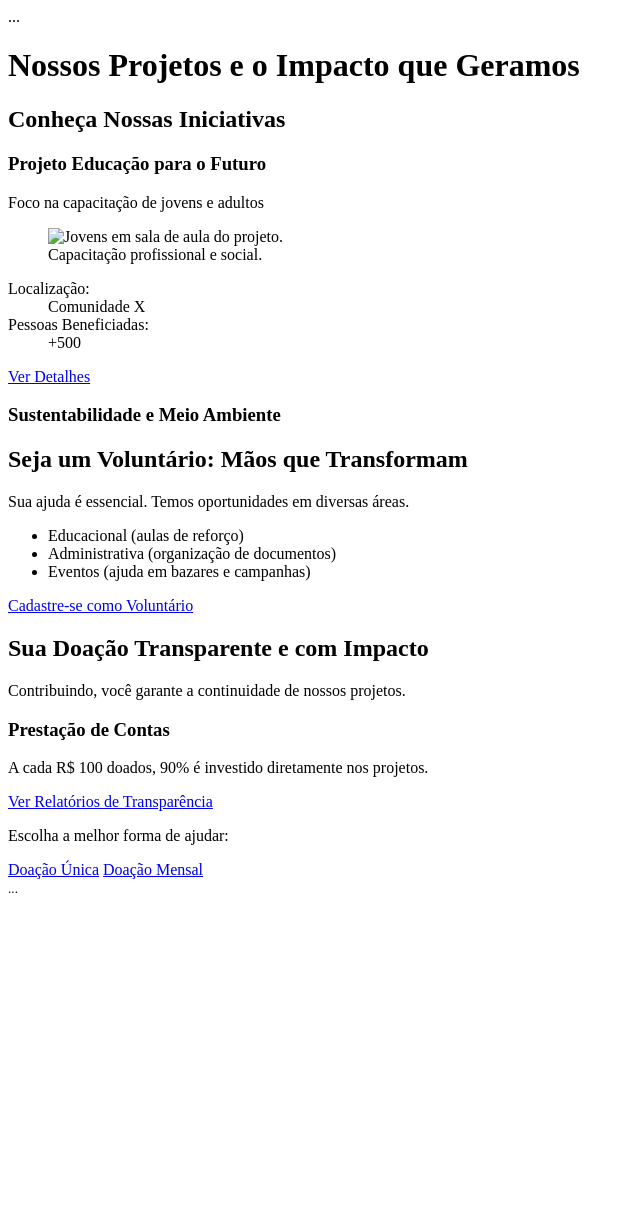
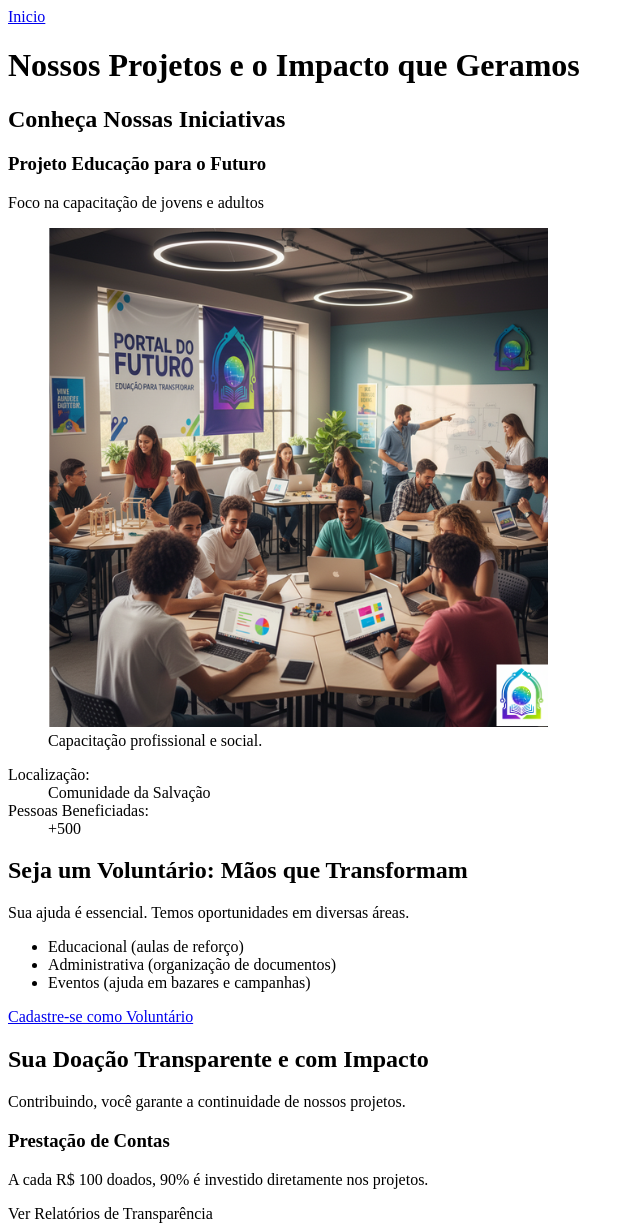
Before and after one commit to RodrisAmorim/1plataforma-ong-frontend, a plain HTML site: page projetos.html in a window 1280 px wide. Shown: the top 1226 px of the page, without its empty margins (0-640 px from the left). Before the commit the page ends 905 px from the top, so only its background shows below. Drawn offline with Linux system fonts and the light colour scheme.

Commit message:
Alterações corretivas

```diff
--- a/projetos.html
+++ b/projetos.html
@@ -7,7 +7,7 @@
 </head>
 <body>
     <header>
-        <nav>...</nav>
+        <a href="index.html"> Inicio </a>
     </header>
 
     <main>
@@ -20,21 +20,17 @@
                 <h3>Projeto Educação para o Futuro</h3>
                 <p>Foco na capacitação de jovens e adultos</p>
                 <figure>
-                    <img src="assets/img/projeto-a.jpg" alt="Jovens em sala de aula do projeto.">
+                    <img src="assets/img/Projeto.png" alt="Jovens em sala de aula do projeto.">
                     <figcaption>Capacitação profissional e social.</figcaption>
                 </figure>
                 <dl>
                     <dt>Localização:</dt>
-                    <dd>Comunidade X</dd>
+                    <dd>Comunidade da Salvação</dd>
                     <dt>Pessoas Beneficiadas:</dt>
                     <dd>+500</dd>
                 </dl>
-                <a href="#">Ver Detalhes</a>
             </article>
 
-            <article class="projeto-card">
-                <h3>Sustentabilidade e Meio Ambiente</h3>
-                </article>
         </section>
 
         <section id="voluntariado">
@@ -54,16 +50,16 @@
             <aside>
                 <h3>Prestação de Contas</h3>
                 <p>A cada R$ 100 doados, 90% é investido diretamente nos projetos.</p>
-                <a href="#">Ver Relatórios de Transparência</a>
+                <p>Ver Relatórios de Transparência</p>
             </aside>
             <p>Escolha a melhor forma de ajudar:</p>
-            <a href="#">Doação Única</a>
-            <a href="#">Doação Mensal</a>
+            <p>Doação Única</p>
+            <p>Doação Mensal</p>
         </section>
     </main>
 
     <footer>
-        <small>...</small>
+        <small></small>
     </footer>
 </body>
 </html>
```
Also changed, not shown: cadastro.html (+2 -2 lines), index.html (+2 -3 lines), assets/img/Logo.png (added), assets/img/Projeto.png (added), assets/img/comunidade (2).jpeg (added).
